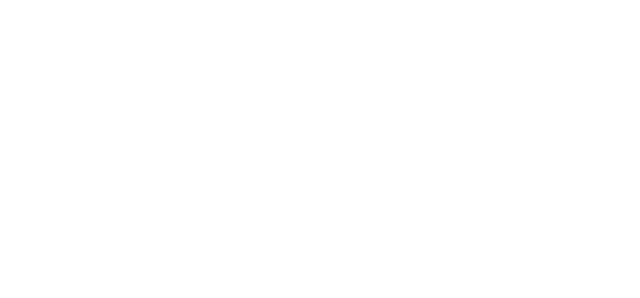
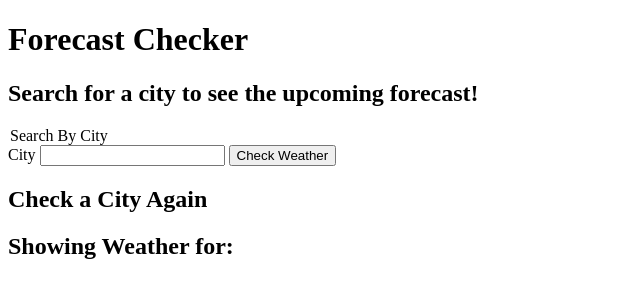
Before and after one commit to eabaynes/Weather-checker, a plain HTML site: page index.html in a window 1280 px wide. Shown: the whole page, without its empty margins (0-640 px from the left). Drawn offline with Linux system fonts and the light colour scheme.

Commit message:
add html

```diff
--- a/index.html
+++ b/index.html
@@ -8,17 +8,42 @@
 
     <body>
         <header>
-            <h1>
-            </h1>
+            <h1>Forecast Checker</h1>
+            <h2>Search for a city to see the upcoming forecast!</h2>
         </header>
 
         <main>
             <!-- form to search city, left side column -->
-            <form></form>
+            <form>
+                <legend>Search By City</legend>
+                <div>
+                    <label>City</label>
+                    <input
+                    type="text"
+                    id="city"/>
+                    <button type="submit">Check Weather</button>
+                </div>
+            </form>
             <!-- favorites list, left side column, under search bar -->
-            <section></section>
-            <!-- display results for search, right side column -->
-            <section></section>
+            <section>
+                <h2>Check a City Again</h2>
+            </section>
+            <!-- display results for search, right side -->
+            <section>
+                <h2>Showing Weather for: <span id="city-searched"></span></h2>
+                <ul>
+                    <!-- enter the returned items as li? or will <div>s need to be generated to display all info? -->
+                </ul>
+            </section>
         </main>
     </body>
 </html>
+<!-- GIVEN a weather dashboard with form inputs
+WHEN I search for a city
+THEN I am presented with current and future conditions for that city and that city is added to the search history
+WHEN I view current weather conditions for that city
+THEN I am presented with the city name, the date, an icon representation of weather conditions, the temperature, the humidity, and the the wind speed
+WHEN I view future weather conditions for that city
+THEN I am presented with a 5-day forecast that displays the date, an icon representation of weather conditions, the temperature, the wind speed, and the humidity
+WHEN I click on a city in the search history
+THEN I am again presented with current and future conditions for that city -->
```
